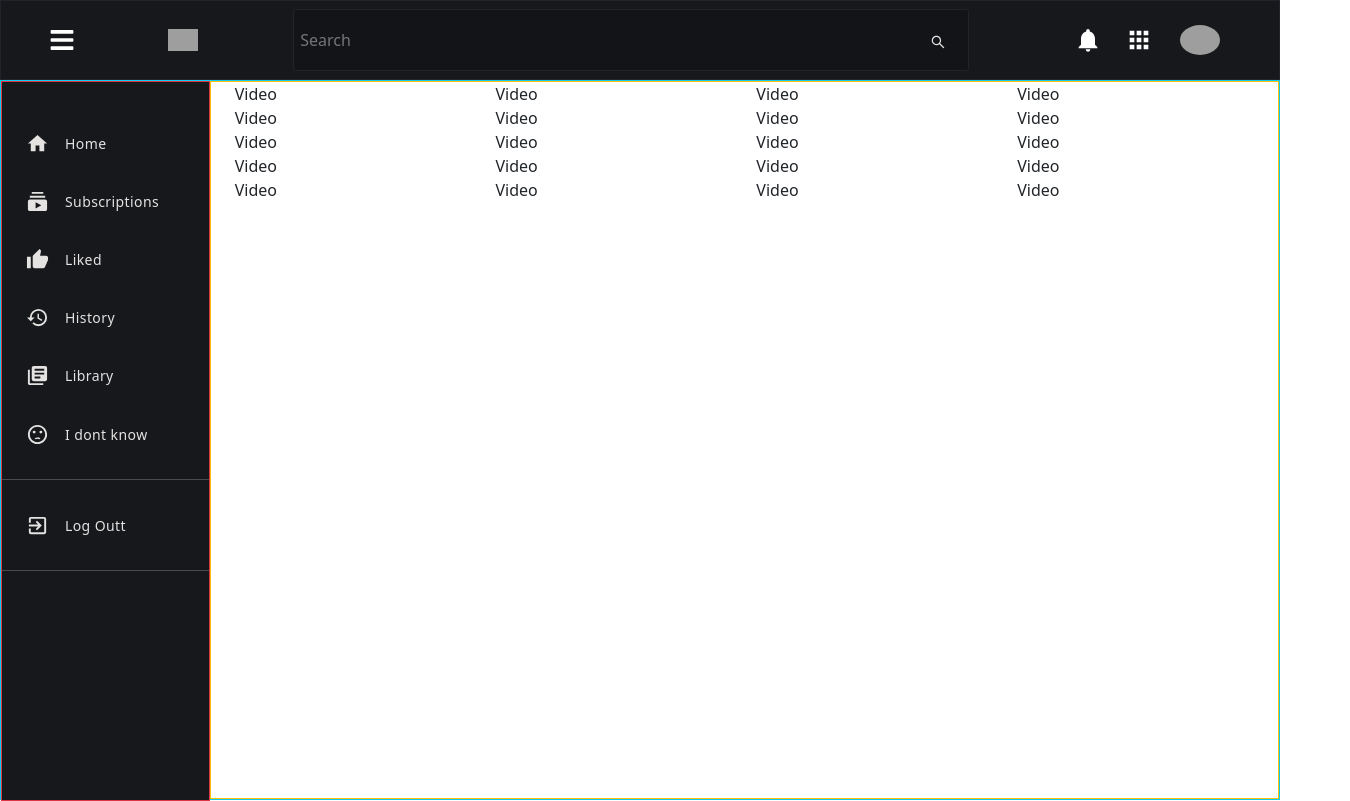
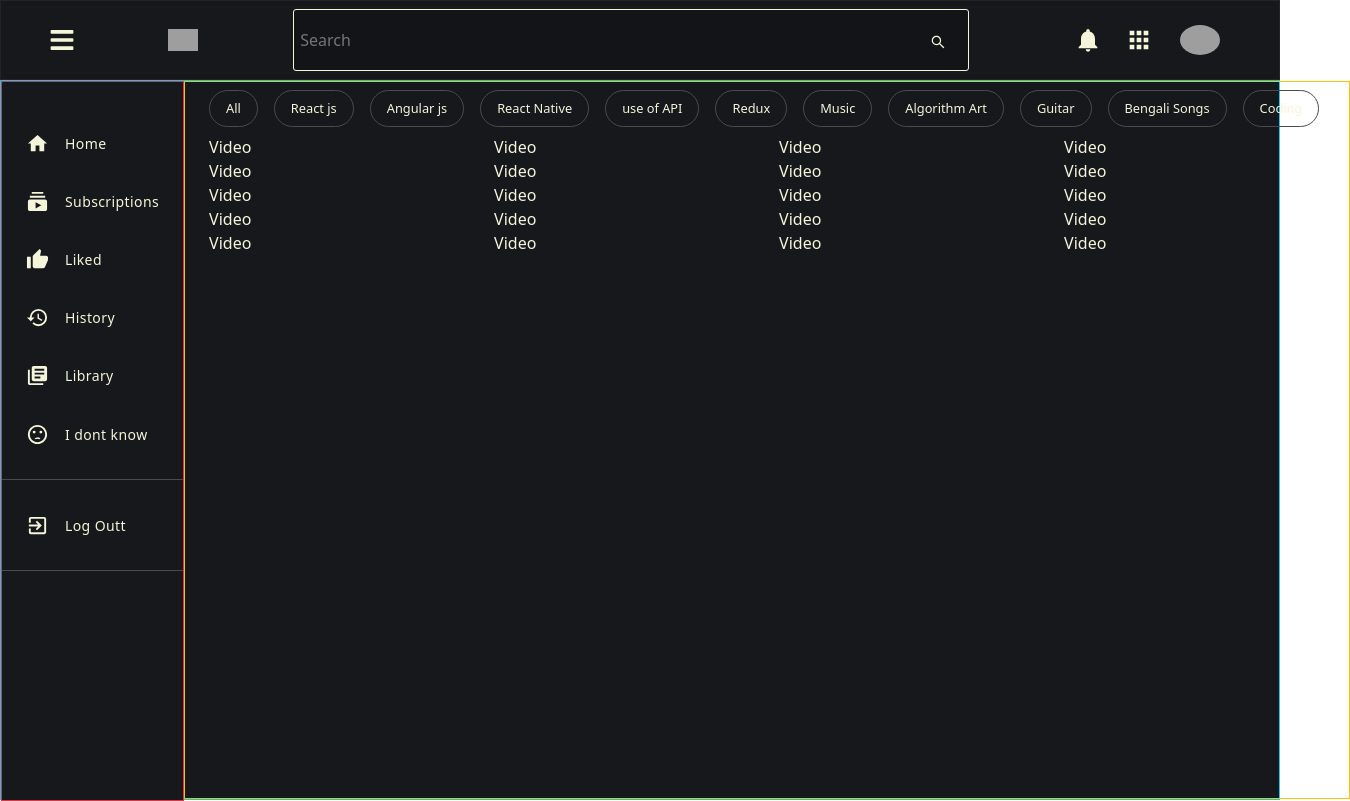
Before and after one commit to Shrrvuuraj/Youtube, a React (Vite) app: page / in a window 1280 px wide. Shown: the whole page, 1350 px wide, since content can reach past the window. Built offline with nearby package versions, Linux system fonts and the light colour scheme; grey boxes are pictures that could not be loaded.

Commit message:
category bar done

```diff
--- a/src/components/Catagoriesbar.jsx
+++ b/src/components/Catagoriesbar.jsx
@@ -1,11 +1,39 @@
-import React from 'react'
+import React, { useState } from "react";
+import "./stylesheet/apptwo.css";
+const keywords = [
+  "All",
+  "React js",
+  "Angular js",
+  "React Native",
+  "use of API",
+  "Redux",
+  "Music",
+  "Algorithm Art ",
+  "Guitar",
+  "Bengali Songs",
+  "Coding",
+  "Cricket",
+  "Football",
+  "Real Madrid",
+  "Gatsby",
+  "Poor Coder",
+  "Shwetabh",
+];
+const Catagoriesbar = () => {
+  const [activeElement, setActiveElement] = useState("All");
+  const handleClick = (value) => {
+    setActiveElement(value);
+  };
+  return (
+    <div className="Catagoriesbar">
+      {keywords.map((value, i) => (
+        <span key={i} onClick={()=>handleClick(value)} className={activeElement===value ?"active":""}>
+          {value}
 
-const Catagoriesbar = () => {
-  return (
-    <div>
+        </span>
+      ))}
+    </div>
+  );
+};
 
-    </div>
-  )
-}
-
-export default Catagoriesbar
+export default Catagoriesbar;
--- a/src/components/stylesheet/App.css
+++ b/src/components/stylesheet/App.css
@@ -4,6 +4,9 @@
     --text-color: #e5e2e2;
     --breakpoint-medium: 1224px;
     --breakpoint-small: 520px;
+}
+*{
+    color: beige;
 }
 
 .app__container {
--- a/src/components/stylesheet/apptwo.css
+++ b/src/components/stylesheet/apptwo.css
@@ -5,6 +5,9 @@
     --breakpoint-medium: 1224px;
     --breakpoint-small: 520px;
     --border-color: #4c4c4c;
+}
+*{
+    color: beige;
 }
 .sidebar.show{
         transform: translateX(0%);
@@ -68,3 +71,35 @@ hr{
 
 
 }
+
+.Catagoriesbar{
+    padding: 0.5rem 0 ;
+    font-size: 0.8rem;
+
+    display: flex;
+    overflow-x: scroll;
+     span{
+        margin-right: 1rem;
+        padding: 0.5rem 1rem;
+
+        white-space: nowrap;
+        border: 1.5px solid var(--border-color);
+        border-radius: 999px;
+        transition: all ease 0.2s;
+        &:hover{
+            background: #374a59;
+            color: beige;
+            transform: scale(1.1);
+            box-shadow: 0px 0px 5px white;
+        }
+        &:active{
+            color: white;
+            background-color: #606060;
+            border-color: var(--border-color);
+        }
+     }
+
+     &::-webkit-scrollbar{
+        width: 0px;
+     }
+}
--- a/src/index.css
+++ b/src/index.css
@@ -1,7 +1,9 @@
 
-.header__logo{
-     width: 40px;
+*{
+     user-select: none;
+     /* -webkit-user-drag: none; */
 }
-.image{
-     width: 28px;
+#root{
+     background: #16181b;
+
 }
--- a/src/screen/HomeScreen.jsx
+++ b/src/screen/HomeScreen.jsx
@@ -8,8 +8,8 @@ const HomeScreen = () => {
     <Container>
       <Catagoriesbar/>
       <Row>
-        {[...new Array(20)].map(() => (
-          <Col lg={3}md={4}>
+        {[...new Array(20)].map((_,index) => (
+          <Col lg={3}md={4} key={index}>
             <Video />
           </Col>
         ))}
```
